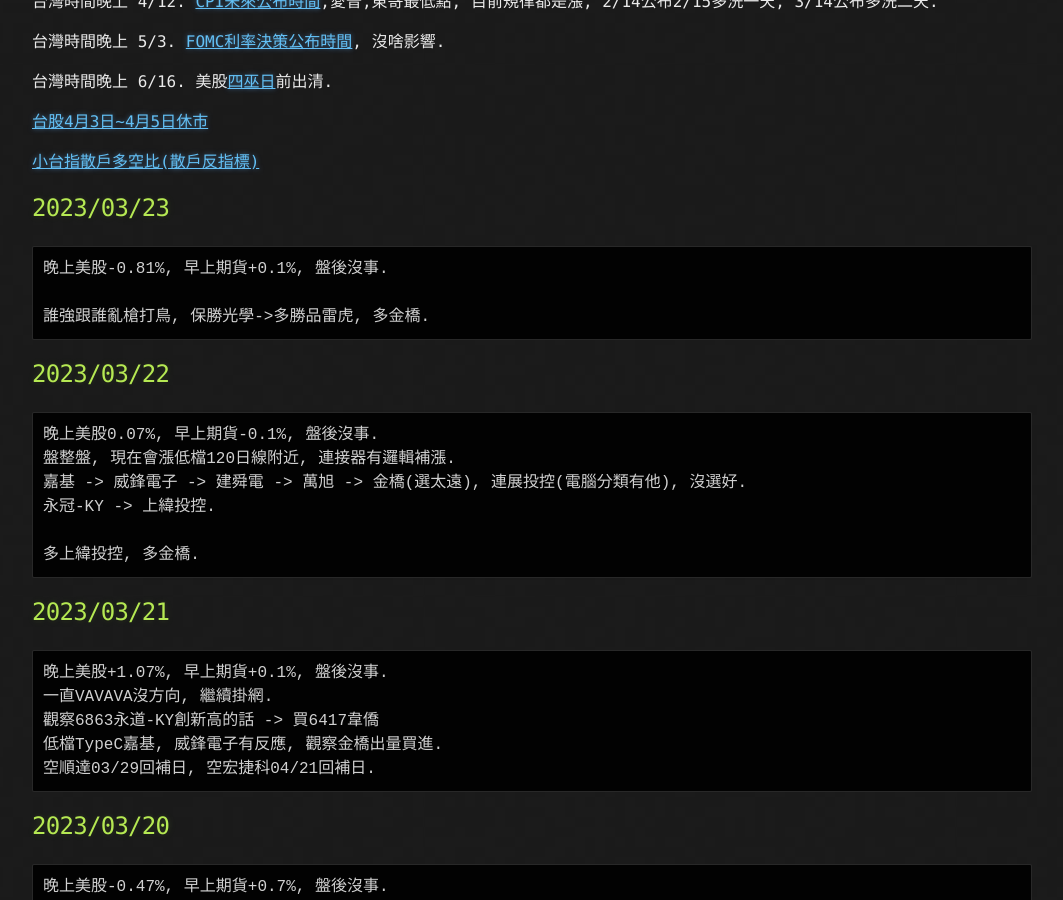
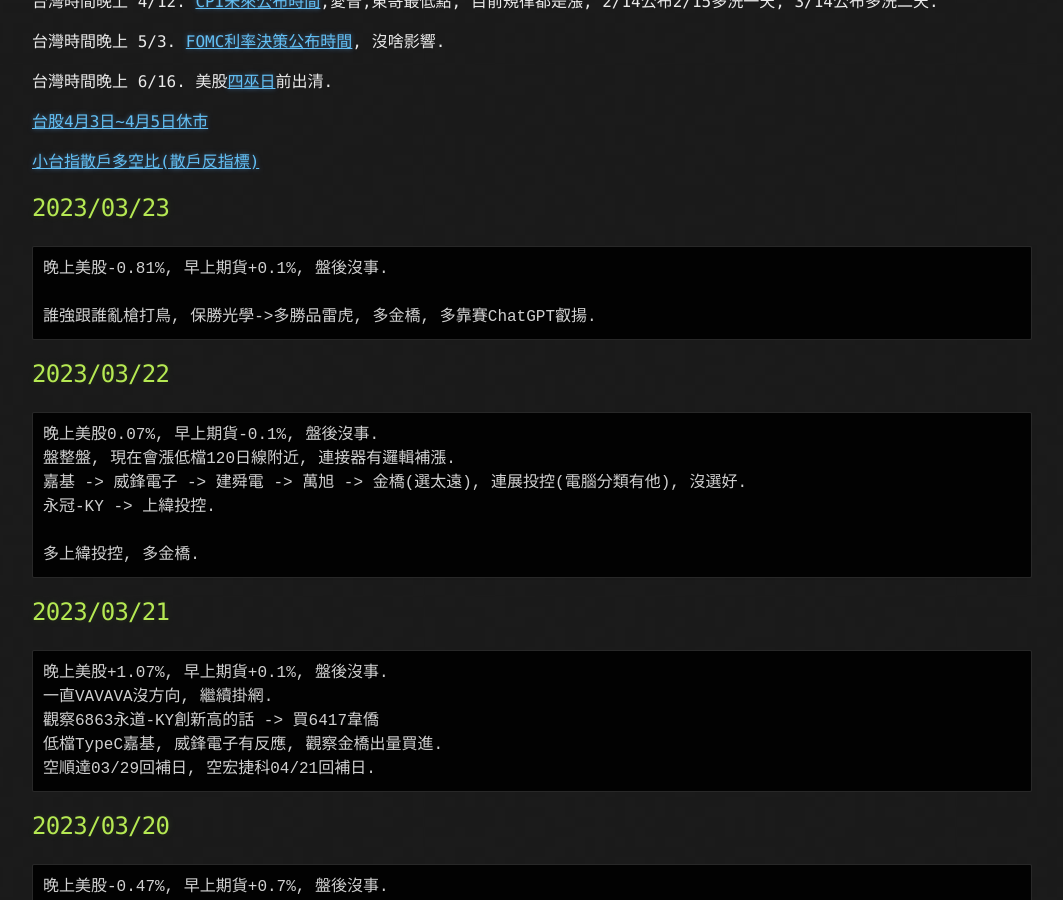
Before and after one commit to lepg5487/Stock_God, a Jekyll site: the page built from index.md, in a window 1280 px wide and 900 px high, scrolled down 468 px. Shown: the whole window, without its empty margins (108-1171 px from the left). Built offline with Jekyll 4.4.1, drawn with Linux system fonts in a browser that asks for light colours; our own code applies the rules of GitHub Pages for plain Markdown files.

Commit message:
Update index.md

````diff
--- a/index.md
+++ b/index.md
@@ -26,7 +26,7 @@ layout: testlayouts
 ```
 晚上美股-0.81%, 早上期貨+0.1%, 盤後沒事.
 
-誰強跟誰亂槍打鳥, 保勝光學->多勝品雷虎, 多金橋.
+誰強跟誰亂槍打鳥, 保勝光學->多勝品雷虎, 多金橋, 多靠賽ChatGPT叡揚.
 ```
 
 ## 2023/03/22
````
